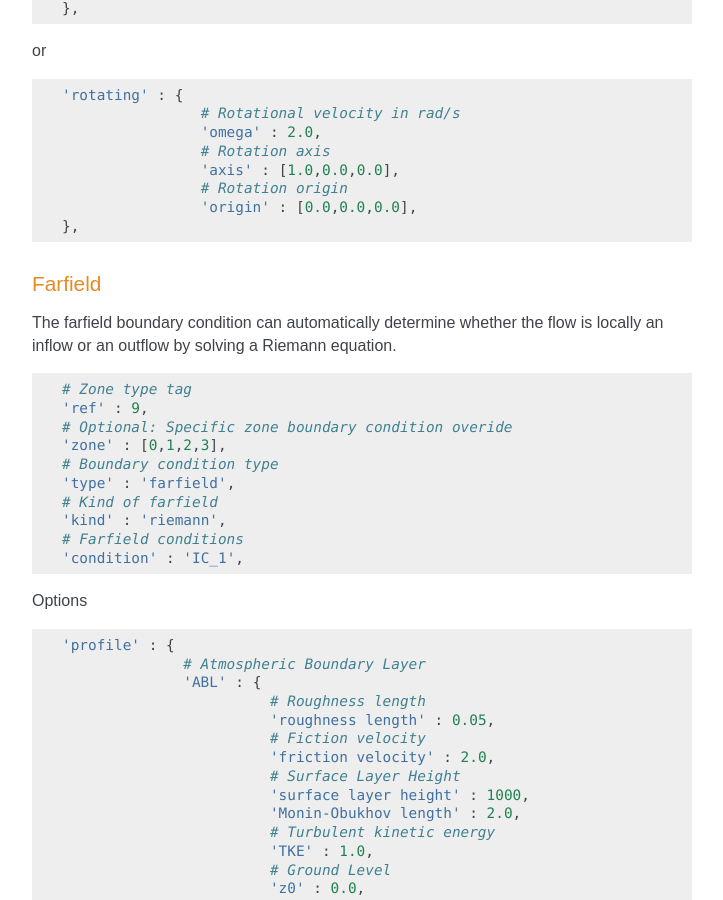
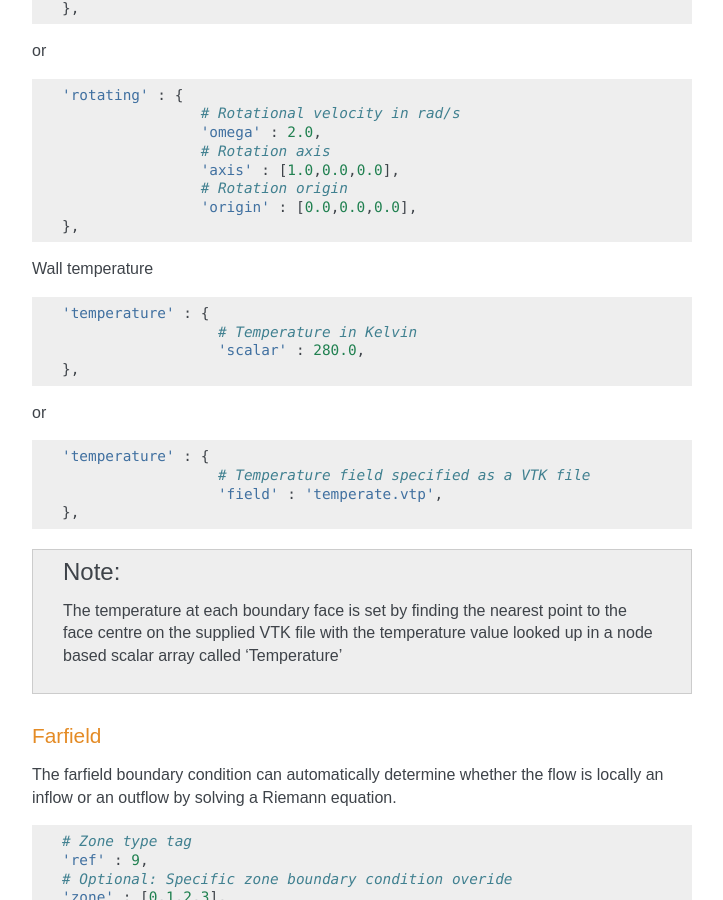
Before and after one commit to zCFD/zCFDguide, a Sphinx documentation site: the page built from docs/source/control-dict.rst, in a window 1280 px wide and 900 px high, scrolled down 9184 px. Shown: the whole window, without its empty margins (388-1111 px from the left). Built offline with Sphinx 7.4.7, drawn with Linux system fonts in a browser that asks for light colours; formulas are drawn with MathJax 3.

Commit message:
Added section on wall temperature specification

```diff
--- a/docs/source/control-dict.rst
+++ b/docs/source/control-dict.rst
@@ -496,6 +496,30 @@ or
                     'origin' : [0.0,0.0,0.0],
     },
 
+
+Wall temperature
+
+.. code-block:: python
+
+    'temperature' : {
+                      # Temperature in Kelvin
+                      'scalar' : 280.0,
+    },
+
+or
+
+.. code-block:: python
+
+    'temperature' : {
+                      # Temperature field specified as a VTK file
+                      'field' : 'temperate.vtp',
+    },
+
+.. note::
+
+    The temperature at each boundary face is set by finding the nearest point to the face centre on the supplied VTK file with the temperature
+    value looked up in a node based scalar array called 'Temperature'
+
 Farfield
 ^^^^^^^^
 
```
